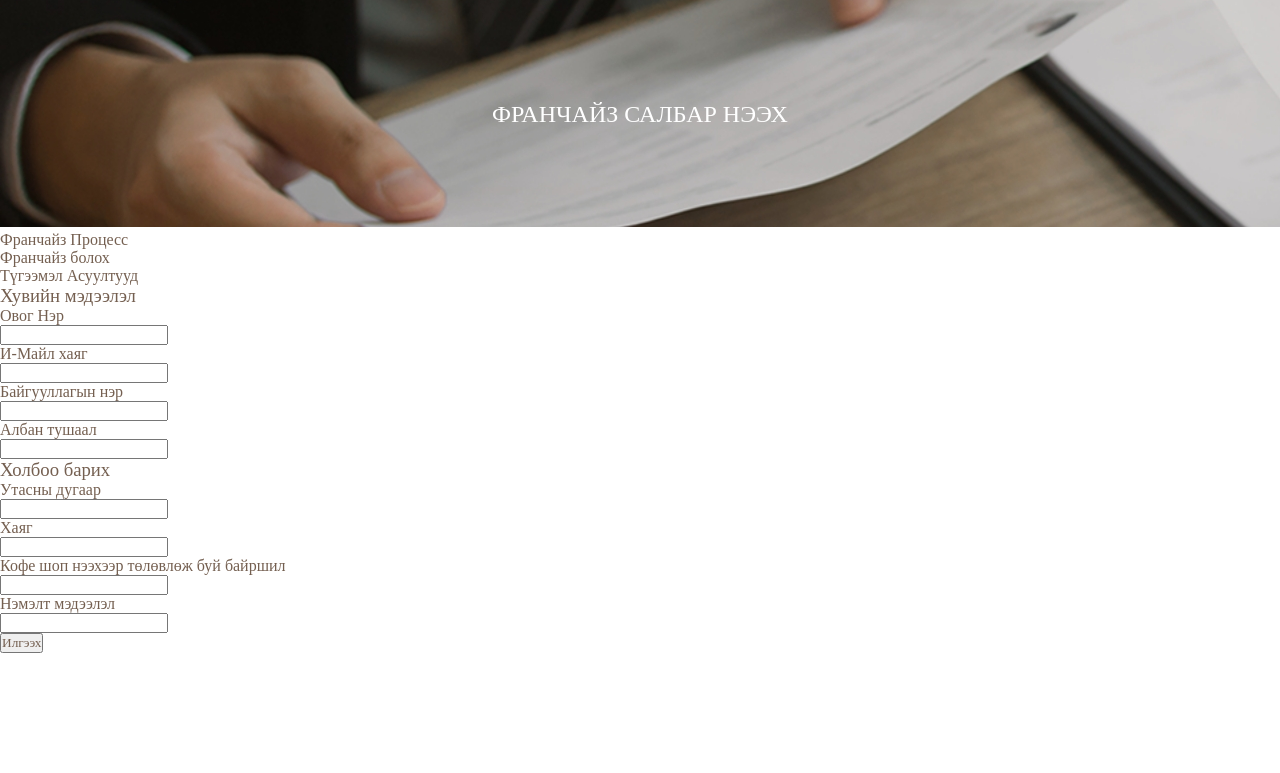
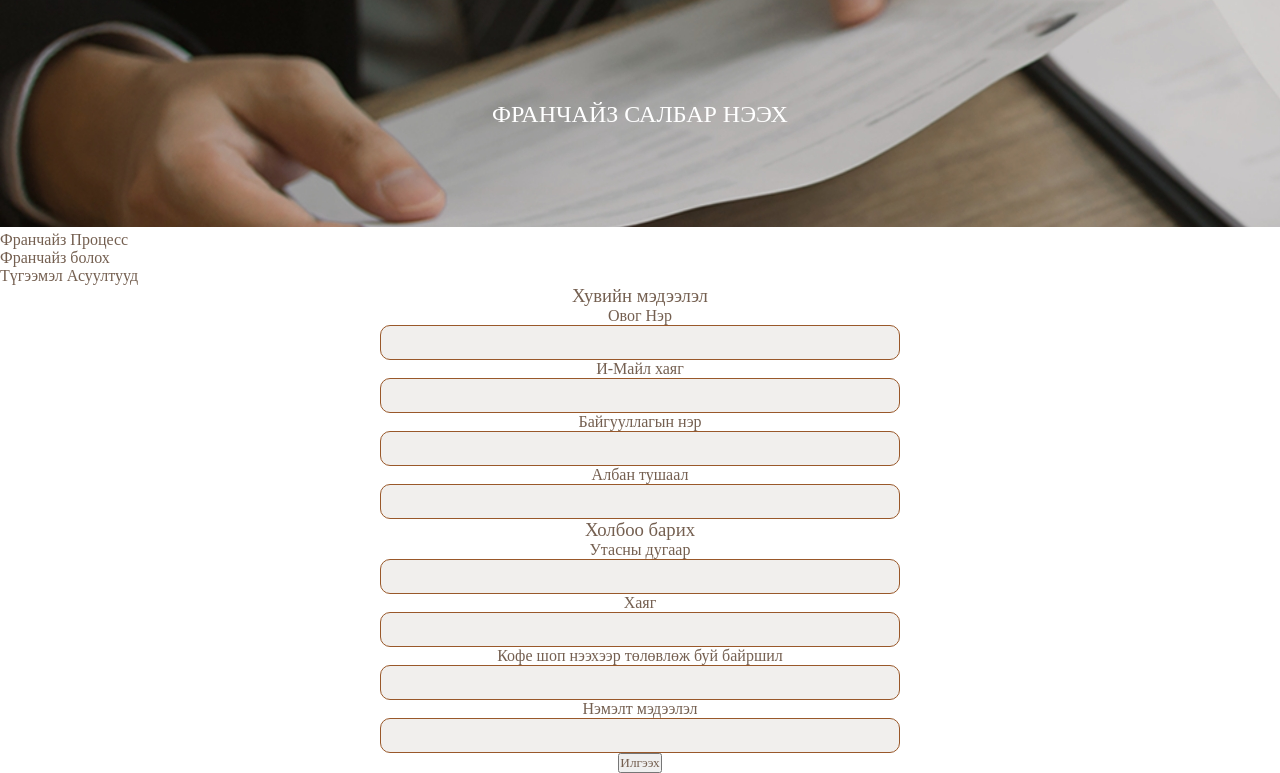
Before and after one commit to Enhjino/CaffeBene.github.io, a plain HTML site: page franchise.html in a window 1280 px wide. Shown: the part 125-898 px from the top of the page. Before the commit the page ends 800 px from the top, so only its background shows below. Drawn offline with Linux system fonts and the light colour scheme; a web font is replaced by a local one.

Commit message:
franchise css

```diff
--- /dev/null
+++ b/css/franchise.css
@@ -0,0 +1,26 @@
+#form {
+    text-align: center;
+    display: flex;
+    flex-direction: column;
+    align-items: center;
+    justify-content: center;
+    & input {
+        max-width: 520px;
+        width: 520px;
+        height: 35px;
+        border: 1px solid #99582A;
+        border-radius: 10px;
+        background-color: rgba(116, 95, 80, 0.1);
+        padding: 10px;
+        color:var(--color-brown-1);
+    }
+}
+&button{
+    padding: 10px 20px;
+    font-size: 16px;
+    color: #fff;
+    background-color: #007bff;
+    border: none;
+    border-radius: 5px;
+    cursor: pointer;
+}
--- a/franchise.html
+++ b/franchise.html
@@ -24,6 +24,7 @@
   <link rel="stylesheet" href="https://cdnjs.cloudflare.com/ajax/libs/font-awesome/5.15.3/css/all.min.css">
   <link href="https://fonts.googleapis.com/css2?family=Kurale&display=swap" rel="stylesheet" />
   <link rel="stylesheet" href="css/head_footer.css">
+  <link rel="stylesheet" href="css/franchise.css">
   <script src="modules/header-footer.js" defer></script>
   <script src="https://code.iconify.design/1/1.0.7/iconify.min.js"></script>
   <title>Franchise</title>
@@ -72,8 +73,9 @@
           <label for="message">Нэмэлт мэдээлэл</label><br />
           <input type="message" id="message" name="message" required /><br />
         </section>
+        <button type="submit">Илгээх</button>
       </form>
-      <button type="submit">Илгээх</button>
+
     </section>
 
   </main>
```
Also changed, not shown: coffee.html (+1 -1 lines).
